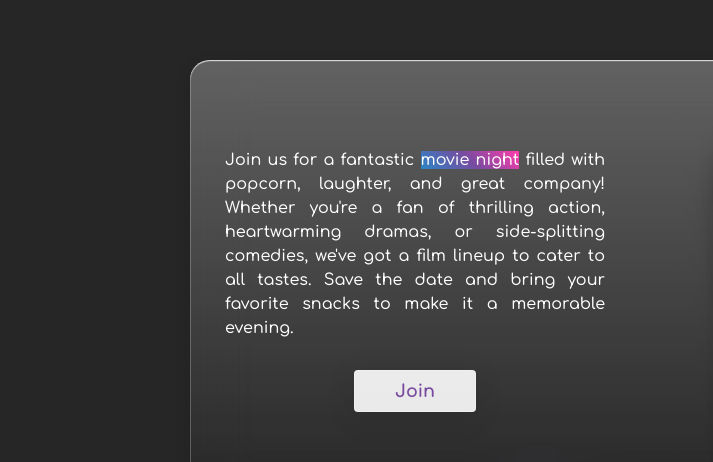
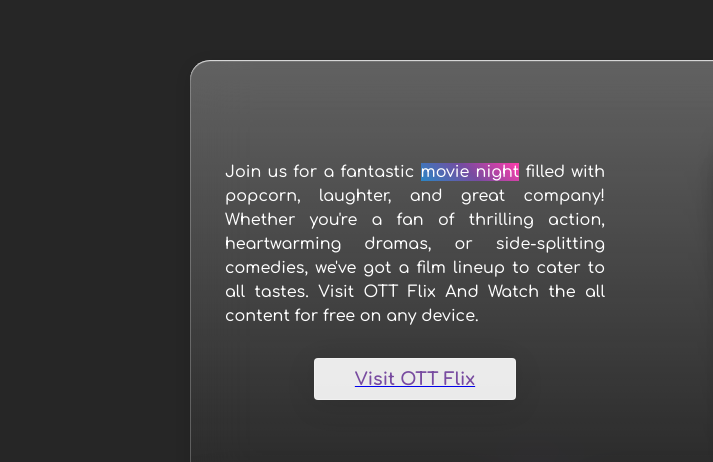
Before and after one commit to jnsmartworld/ottflix, a plain HTML site: page index.html in a window 1280 px wide. Shown: the part 115-577 px from the top of the page, 0-713 px from the left. Drawn offline with nearby package versions, Linux system fonts and the light colour scheme; grey boxes are pictures that could not be loaded.

Commit message:
Update index.html

```diff
--- a/index.html
+++ b/index.html
@@ -11,8 +11,8 @@
 <section>
   <div class="content">
     <div class="info">
-      <p>Join us for a fantastic <span class="movie-night">movie night</span> filled with popcorn, laughter, and great company! Whether you're a fan of thrilling action, heartwarming dramas, or side-splitting comedies, we've got a film lineup to cater to all tastes. Save the date and bring your favorite snacks to make it a memorable evening.</p>
-      <button class="btn">Join</button>
+      <p>Join us for a fantastic <span class="movie-night">movie night</span> filled with popcorn, laughter, and great company! Whether you're a fan of thrilling action, heartwarming dramas, or side-splitting comedies, we've got a film lineup to cater to all tastes. Visit OTT Flix And Watch the all content for free on any device.</p>
+      <a href="url"><button class="btn">Visit OTT Flix</button></a>
     </div>
     <div class="swiper">
       <div class="swiper-wrapper">
```
